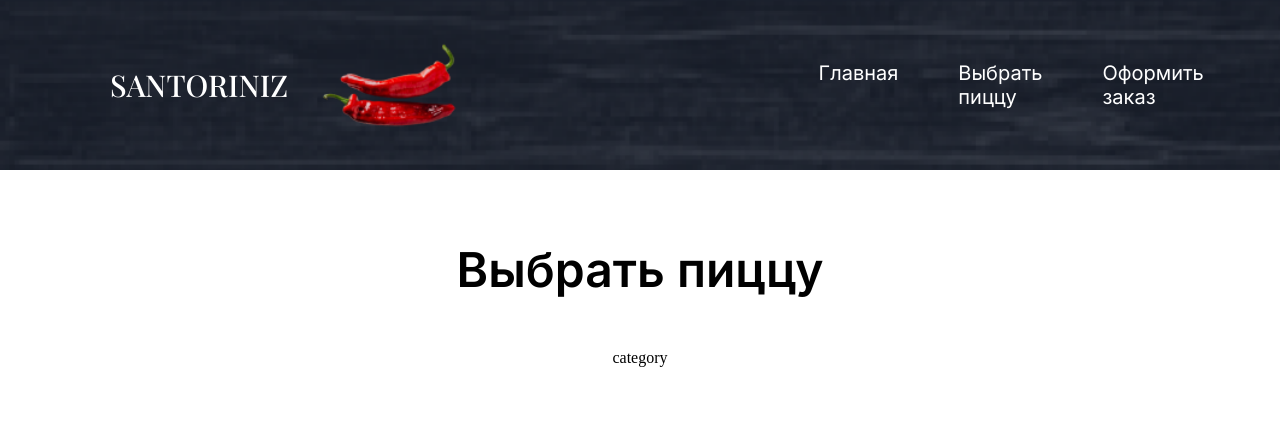
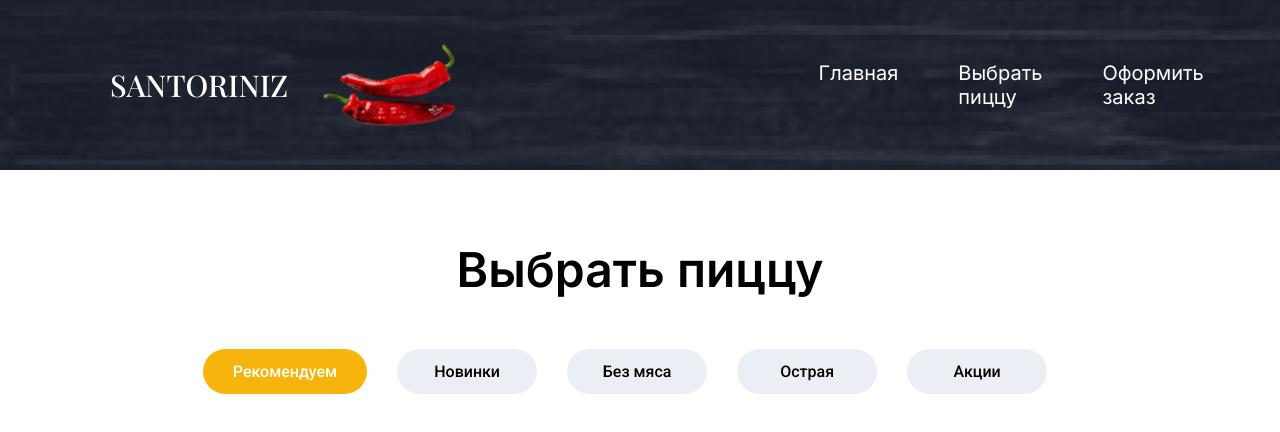
Before and after one commit to Melly5/pizza-cite, a React (Vite) app: page /pizzas in a window 1280 px wide. Shown: the top 432 px of the page. Built offline with nearby package versions, Linux system fonts and the light colour scheme.

Commit message:
feat: добавить компонент категории пицц

```diff
--- /dev/null
+++ b/src/components/Categories/Categories.scss
@@ -0,0 +1,11 @@
+.categories {
+  display: flex;
+  justify-content: center;
+  ul {
+    display: flex;
+    list-style-type: none;
+    li {
+      margin-right: 30px;
+    }
+  }
+}
--- /dev/null
+++ b/src/components/Categories/Categories.tsx
@@ -0,0 +1,22 @@
+import React from 'react';
+import './Categories.scss';
+
+export const Categories = ({ value, onClickCategory }: any) => {
+  const categories = ['Рекомендуем', 'Новинки', 'Без мяса', 'Острая', 'Акции'];
+
+  return (
+    <div className='categories'>
+      <ul>
+        {categories.map((category, i) => (
+          <li
+            key={i}
+            onClick={() => onClickCategory(i)}
+            className={value === i ? 'button active' : 'button'}
+          >
+            {category}
+          </li>
+        ))}
+      </ul>
+    </div>
+  );
+};
--- a/src/pages/PizzasPage/PizzasPage.tsx
+++ b/src/pages/PizzasPage/PizzasPage.tsx
@@ -1,11 +1,21 @@
 import React from 'react';
+import { Categories } from '@components/Categories/Categories';
 import './PizzasPage.scss';
 
 export const PizzasPage = () => {
+  const [categoryId, setCategoryId] = React.useState<any>(0);
+  const categoryNames = ['new', 'spicy', 'vegeterian'];
+  console.log(categoryNames[categoryId]);
+
   return (
     <div className='pizzas-wrapper'>
       <p>Выбрать пиццу</p>
-      category
+      <Categories
+        value={categoryId}
+        onClickCategory={(id: number) => {
+          setCategoryId(id);
+        }}
+      />
       <div className='pizzas-items'></div>
     </div>
   );
```
